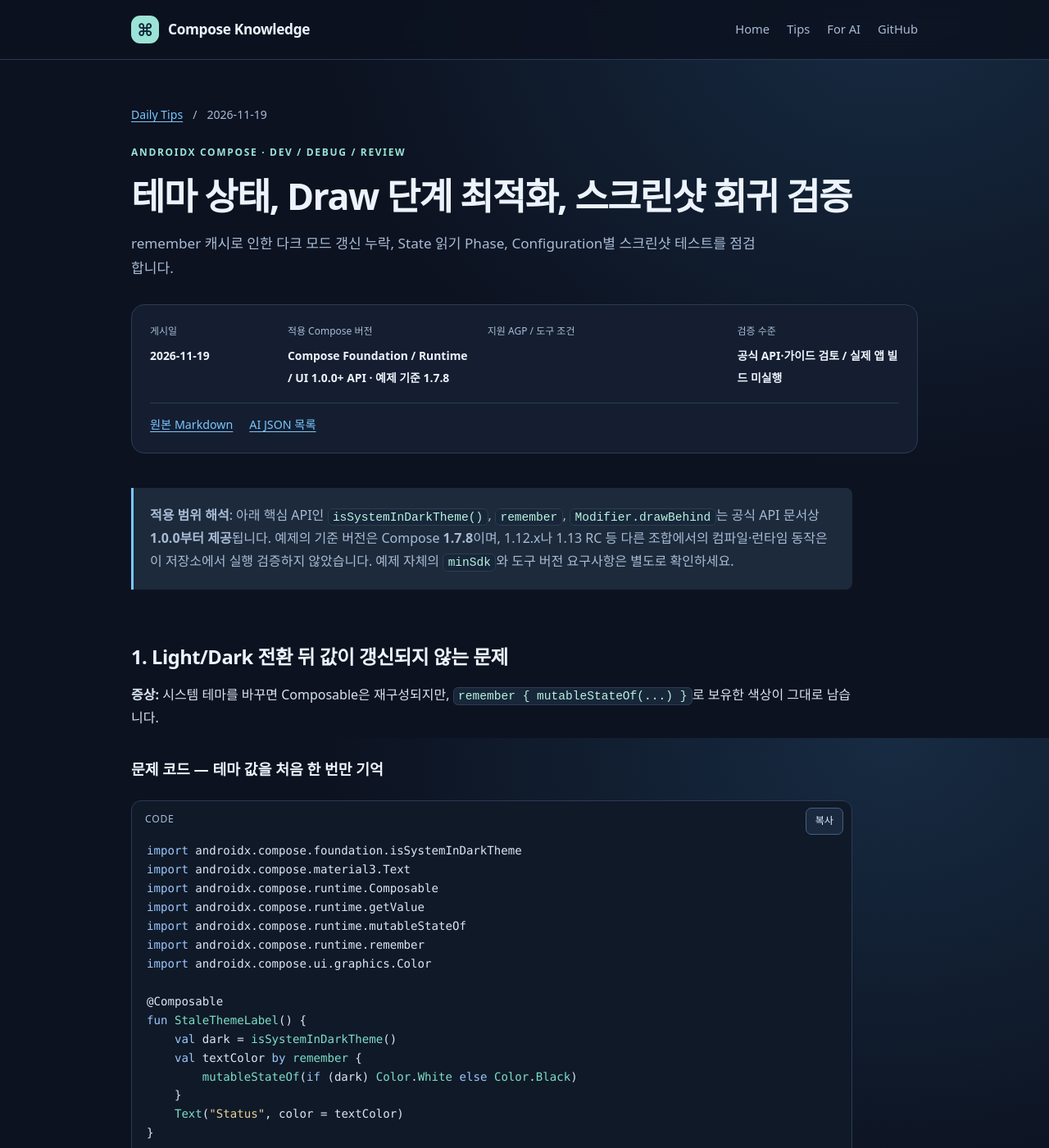
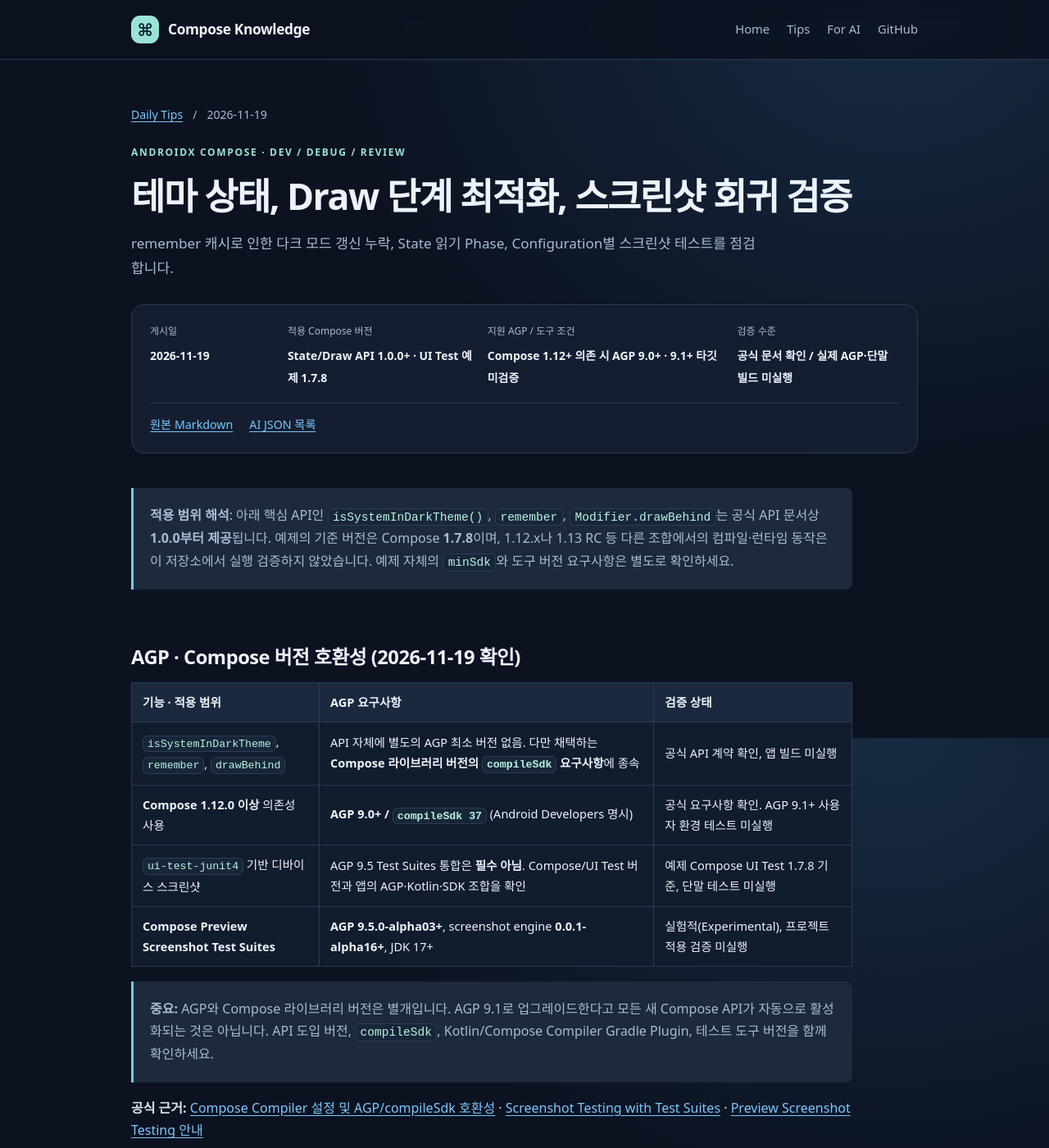
Before and after one commit to seungwan-woo/compose-knowledge, a Jekyll site: the page built from docs/tips/2026-11-19.md, in a window 1280 px wide and 1400 px high. Shown: the whole window at 82% size. Built offline with Jekyll 4.4.1, drawn with Linux system fonts in a browser that asks for light colours; some of the changed text lies outside the part shown.

Commit message:
docs(pages): surface AGP applicability and modern screenshot testing requirements

```diff
--- a/docs/tips/2026-11-19.md
+++ b/docs/tips/2026-11-19.md
@@ -5,12 +5,26 @@ lang: ko-KR
 title: "테마 상태, Draw 단계 최적화, 스크린샷 회귀 검증"
 summary: "remember 캐시로 인한 다크 모드 갱신 누락, State 읽기 Phase, Configuration별 스크린샷 테스트를 점검합니다."
 doc_date: "2026-11-19"
-version_scope: "Compose Foundation / Runtime / UI 1.0.0+ API · 예제 기준 1.7.8"
-verification: "공식 API·가이드 검토 / 실제 앱 빌드 미실행"
+version_scope: "State/Draw API 1.0.0+ · UI Test 예제 1.7.8"
+agp_scope: "Compose 1.12+ 의존 시 AGP 9.0+ · 9.1+ 타깃 미검증"
+verification: "공식 문서 확인 / 실제 AGP·단말 빌드 미실행"
 permalink: /tips/2026-11-19/
 ---
 
 > **적용 범위 해석**: 아래 핵심 API인 <code>isSystemInDarkTheme()</code>, <code>remember</code>, <code>Modifier.drawBehind</code>는 공식 API 문서상 **1.0.0부터 제공**됩니다. 예제의 기준 버전은 Compose **1.7.8**이며, 1.12.x나 1.13 RC 등 다른 조합에서의 컴파일·런타임 동작은 이 저장소에서 실행 검증하지 않았습니다. 예제 자체의 <code>minSdk</code>와 도구 버전 요구사항은 별도로 확인하세요.
+
+## AGP · Compose 버전 호환성 (2026-11-19 확인)
+
+| 기능 · 적용 범위 | AGP 요구사항 | 검증 상태 |
+| --- | --- | --- |
+| `isSystemInDarkTheme`, `remember`, `drawBehind` | API 자체에 별도의 AGP 최소 버전 없음. 다만 채택하는 **Compose 라이브러리 버전의 `compileSdk` 요구사항**에 종속 | 공식 API 계약 확인, 앱 빌드 미실행 |
+| **Compose 1.12.0 이상** 의존성 사용 | **AGP 9.0+ / `compileSdk 37`** (Android Developers 명시) | 공식 요구사항 확인. AGP 9.1+ 사용자 환경 테스트 미실행 |
+| `ui-test-junit4` 기반 디바이스 스크린샷 | AGP 9.5 Test Suites 통합은 **필수 아님**. Compose/UI Test 버전과 앱의 AGP·Kotlin·SDK 조합을 확인 | 예제 Compose UI Test 1.7.8 기준, 단말 테스트 미실행 |
+| **Compose Preview Screenshot Test Suites** | **AGP 9.5.0-alpha03+**, screenshot engine **0.0.1-alpha16+**, JDK 17+ | 실험적(Experimental), 프로젝트 적용 검증 미실행 |
+
+> **중요:** AGP와 Compose 라이브러리 버전은 별개입니다. AGP 9.1로 업그레이드한다고 모든 새 Compose API가 자동으로 활성화되는 것은 아닙니다. API 도입 버전, `compileSdk`, Kotlin/Compose Compiler Gradle Plugin, 테스트 도구 버전을 함께 확인하세요.
+
+**공식 근거:** [Compose Compiler 설정 및 AGP/compileSdk 호환성](https://developer.android.com/develop/ui/compose/setup-compose-dependencies-and-compiler) · [Screenshot Testing with Test Suites](https://developer.android.com/studio/preview/compose-screenshot-testing-with-testsuites) · [Preview Screenshot Testing 안내](https://developer.android.com/studio/preview/compose-screenshot-testing)
 
 ## 1. Light/Dark 전환 뒤 값이 갱신되지 않는 문제
 
@@ -154,7 +168,58 @@ class ThemePixelTest {
 
 **회귀 매트릭스:** Light/Dark × fontScale 1.0/1.3 × LTR/RTL × 화면 크기. UI 폰트 및 브러시 등은 픽셀 차이가 발생할 수 있으므로 전체 이미지 유사도 외에 **테두리·텍스트·색상 등 국소 영역**의 결함도 확인하세요.
 
-**도구 주의:** 새로운 Compose Preview Screenshot Testing의 **AGP 9.5 테스트 스위트 기반 통합은 실험적**입니다. AGP 8 기반 프로젝트에서는 이 기능을 전제로 하지 말고 기존 Instrumentation UI Test와 호환되는 스크린샷 검증 방식을 사용하세요.
+**도구 선택:** AGP 버전에 따라 테스트 방식을 제한하지 않고 도입 여부를 결정하세요. 기존 `ui-test-junit4` 방식은 테스트 대상 앱/단말이 필요하지만, AGP 9.5 이상에서는 Preview 기반의 Test Suites 통합도 검토할 수 있습니다. 후자는 현재 실험적입니다. 기존 독립형 `com.android.compose.screenshot` 플러그인은 공식 문서에서 유지보수 중단(deprecated path)을 안내합니다.
+
+### AGP 9.5+ 실험적 Preview Screenshot Test Suite 예시
+
+**최소 요구:** `AGP 9.5.0-alpha03+`, Compose Screenshot Engine `0.0.1-alpha16+`, JDK 17+, Compose 활성화. 해당 AGP 버전을 사용하지 않는 프로젝트에는 이 DSL을 적용하지 마세요.
+
+`gradle.properties`:
+
+~~~properties
+android.experimental.enableScreenshotTest=true
+android.experimental.testSuiteSupport=true
+~~~
+
+모듈의 `build.gradle.kts` 중 `android { }` 설정 예시:
+
+~~~kotlin
+android {
+    testOptions {
+        screenshotTests.create("screenshotTest") {
+            engineVersion = "0.0.1-alpha16"
+            // 실제 프로젝트에 존재하는 variant 이름으로 변경
+            targetVariants.add("demoDebug")
+            dependencies {
+                implementation(libs.androidx.compose.ui.tooling)
+                implementation(
+                    "com.android.tools.screenshot:screenshot-validation-api:0.0.1-alpha16"
+                )
+            }
+        }
+    }
+}
+~~~
+
+`src/screenshotTest/kotlin/...` 예시:
+
+~~~kotlin
+import androidx.compose.runtime.Composable
+import androidx.compose.ui.tooling.preview.Preview
+import com.android.tools.screenshot.PreviewTest
+
+@PreviewTest
+@Preview(name = "light", uiMode = 0x10)
+@Preview(name = "dark", uiMode = 0x20)
+@Composable
+fun ThemePreviewTest() {
+    AppTheme {
+        ScreenContent()
+    }
+}
+~~~
+
+`AppTheme`과 `ScreenContent`는 앱이 제공하는 Composable로 교체해야 합니다. 코드 블록은 설정·핵심 API를 보여주는 **부분 예시**이며, 모듈·Gradle 프로젝트에 맞춘 통합 빌드와 Golden 생성은 별도로 진행해야 합니다. 세부 설정과 작업 이름은 [공식 Test Suites 안내](https://developer.android.com/studio/preview/compose-screenshot-testing-with-testsuites)를 확인하세요.
 
 **버전:** 예제 API 기준 Compose UI Test **1.7.8**; 실제 프로젝트의 UI/UI Test 버전은 일치시키고 컴파일을 검증해야 합니다. <code>captureToImage()</code>는 Android API 26+가 요구됩니다.
 
@@ -168,6 +233,6 @@ class ThemePixelTest {
 - [ ] 스크롤·애니메이션 State를 필요한 Phase에서 읽는가?
 - [ ] 시스템 테마와 앱 자체 테마의 Source of Truth를 구분하는가?
 - [ ] 테스트는 화면 상태뿐 아니라 실제 렌더링 픽셀을 확인하는가?
-- [ ] 적용 Compose/UI Test 버전과 실제 AGP·Kotlin 조합을 검증했는가?
+- [ ] 적용 Compose/UI Test 버전, **최소 지원 AGP**, compileSdk, Kotlin 조합을 함께 검증했는가?
 
 **검증 상태:** 위 코드는 공식 API 및 가이드를 바탕으로 작성했습니다. 이 저장소는 Android 앱 모듈이 아니므로 Android 단말 빌드/테스트를 실행한 결과는 아닙니다. 프로덕션 적용 전에 실제 프로젝트 버전·단말 조합에서 확인하세요.
```
